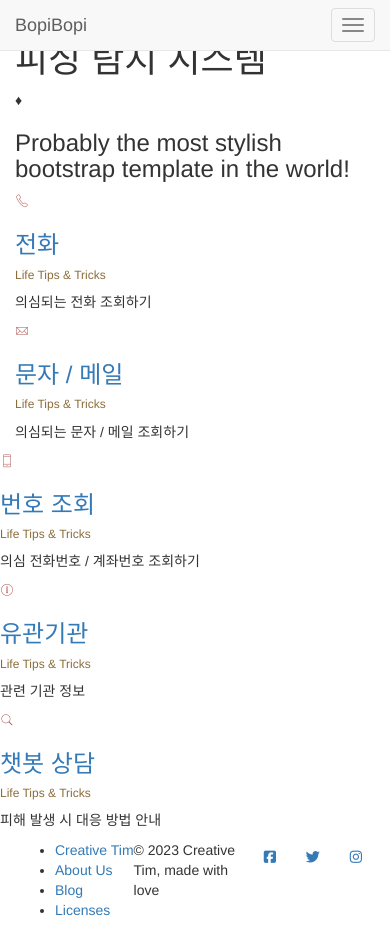
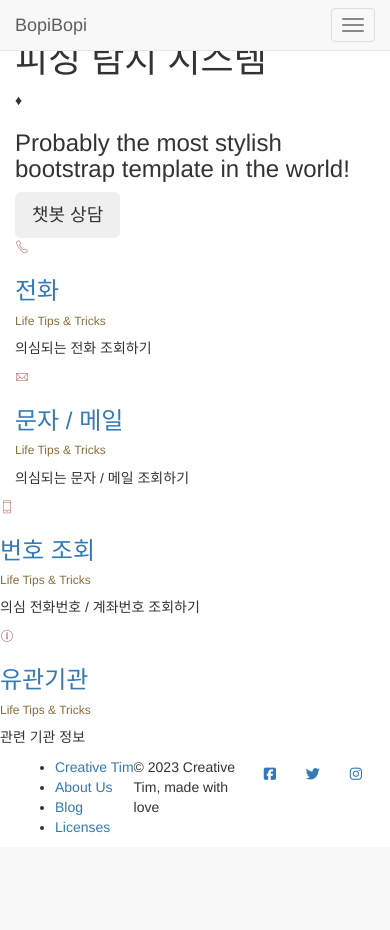
Before and after one commit to hyeokmin00/SKKU_KKKC, a Django app: page / in a window 390 px wide; the page is wider, and only the part inside the window is pictured. After the commit the page ends 833 px from the top of that part, so only its background shows below. Run offline with Django 4.2, Linux system fonts and the light colour scheme; some libraries are stand-ins or nearby versions; some web fonts are replaced.

Commit message:
Update home.html

```diff
--- a/phishing/templates/home.html
+++ b/phishing/templates/home.html
@@ -11,6 +11,7 @@
                 <h1 class="title-modern">피싱 탐지 시스템</h1>
                 <div class="separator">♦</div>
                 <h3>Probably the most stylish bootstrap template in the world!</h3>
+                <button href="#fakelink" class="btn btn-fill btn-lg">챗봇 상담</button>
 
                 </div>
             </div>
@@ -22,9 +23,7 @@
                 <div class="row">
                     <div class="col-md-6">
                             <div class="card card-blog">
-                                <a href="blog-posts.html" class="header">
-                                    {% comment %} <img src="../assets/img/header-7.jpeg" class="image-header"> {% endcomment %}
-                                </a>
+                                <a href='/'>
                                     <div class="content">
                                         <div class="icon text-danger">
                                             <i class="pe-7s-call"></i>
@@ -33,14 +32,14 @@
                                         <h6 class="card-category text-warning">Life Tips &amp; Tricks</h6>
                                         <p class="text-description text-gray">의심되는 전화 조회하기</p>
                                     </div>
+                                </a>
                             </div>
                     </div>
 
+
                         <div class="col-md-6">
                             <div class="card card-blog">
-                                <a href="blog-posts.html" class="header">
-                                    {% comment %} <img src="../assets/img/header-7.jpeg" class="image-header"> {% endcomment %}
-                                </a>
+                                <a href="">
                                     <div class="content">
                                         <div class="icon text-danger">
                                             <i class="pe-7s-mail"></i>
@@ -49,6 +48,7 @@
                                         <h6 class="card-category text-warning">Life Tips &amp; Tricks</h6>
                                         <p class="text-description text-gray">의심되는 문자 / 메일 조회하기</p>
                                     </div>
+                                </a>
                             </div>
                         </div>
 
@@ -58,9 +58,7 @@
                 <div class="row">
                         <div class="col-md-6">
                             <div class="card card-blog">
-                                <a href="blog-posts.html" class="header">
-                                    {% comment %} <img src="../assets/img/header-7.jpeg" class="image-header"> {% endcomment %}
-                                </a>
+                                <a href="/number_search/">
                                     <div class="content">
                                         <div class="icon text-danger">
                                             <i class="pe-7s-phone"></i>
@@ -69,14 +67,13 @@
                                         <h6 class="card-category text-warning">Life Tips &amp; Tricks</h6>
                                         <p class="text-description text-gray">의심 전화번호 / 계좌번호 조회하기</p>
                                     </div>
+                                </a>
                             </div>
                         </div>
 
                         <div class="col-md-6">
                             <div class="card card-blog">
-                                <a href="blog-posts.html" class="header">
-                                    {% comment %} <img src="../assets/img/header-7.jpeg" class="image-header"> {% endcomment %}
-                                </a>
+                                <a href="">
                                     <div class="content">
                                         <div class="icon text-danger">
                                             <i class="pe-7s-info"></i>
@@ -85,28 +82,10 @@
                                         <h6 class="card-category text-warning">Life Tips &amp; Tricks</h6>
                                         <p class="text-description text-gray">관련 기관 정보</p>
                                     </div>
+                                </a>
                             </div>
                         </div>
                 </div>
-
-                <div class="row">
-                    <div class="col-md-6">
-                        <div class="card card-blog">
-                            <a href="blog-posts.html" class="header">
-                                {% comment %} <img src="../assets/img/header-7.jpeg" class="image-header"> {% endcomment %}
-                            </a>
-                            <div class="content">
-                                <div class="icon text-danger">
-                                    <i class="pe-7s-search"></i>
-                                </div>
-                                <a href="blog-posts.html" class="card-title"><h3>챗봇 상담</h3></a>
-                                <h6 class="card-category text-warning">Life Tips &amp; Tricks</h6>
-                                <p class="text-description text-gray">피해 발생 시 대응 방법 안내</p>
-                            </div>
-                        </div>
-                    </div>
-                </div>
-
 
             </div>
         </div>
@@ -180,8 +159,8 @@
 
         </div>
     </div>
-</div> {% endcomment %}
-
+</div>
+ {% endcomment %}
 
 
 {% endblock %}
```
Lines whose indentation alone changed are shown as unchanged.
